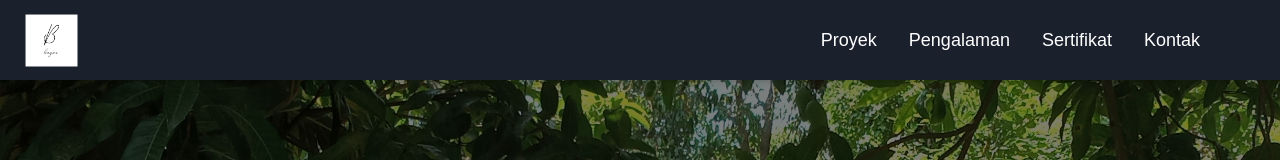
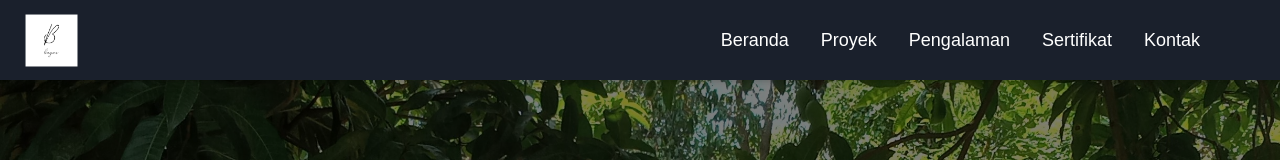
Before and after one commit to lolman-30/mesite, a React (Create React App) app: page / in a window 1280 px wide. Shown: the top 160 px of the page. Built offline with nearby package versions, Linux system fonts and the light colour scheme.

Commit message:
update adds home to the navbar section

```diff
--- a/src/components/Navbar.js
+++ b/src/components/Navbar.js
@@ -51,19 +51,22 @@ const Navbar = () => {
           flex="1"
           mr="10"
         >
-          {["Proyek", "Pengalaman", "Sertifikat", "Kontak"].map((item) => (
+          {["Beranda", "Proyek", "Pengalaman", "Sertifikat", "Kontak"].map(
+            (item) => (
               <Box
                 key={item}
                 as={Link}
-              to={`/${item.toLowerCase()}`}
+                to={item === "Beranda" ? "/" : `/${item.toLowerCase()}`}
                 _hover={{ textDecoration: "none" }}
                 mx="4"
+                onClick={scrollToTop}
               >
                 <Text fontSize="lg" fontFamily={montserratFont}>
                   {item}
                 </Text>
               </Box>
-          ))}
+            )
+          )}
         </Flex>
 
         {/* Mobile Menu Button */}
@@ -87,11 +90,12 @@ const Navbar = () => {
           zIndex="999"
           display={{ base: "flex", md: "none" }} // Show only on mobile
         >
-          {["Proyek", "Pengalaman", "Sertifikat", "Kontak"].map((item) => (
+          {["Beranda", "Proyek", "Pengalaman", "Sertifikat", "Kontak"].map(
+            (item) => (
               <Box
                 key={item}
                 as={Link}
-              to={`/${item.toLowerCase()}`}
+                to={item === "Beranda" ? "/" : `/${item.toLowerCase()}`}
                 _hover={{ textDecoration: "none" }}
                 onClick={scrollToTop}
                 py="2"
@@ -101,7 +105,8 @@ const Navbar = () => {
                   {item}
                 </Text>
               </Box>
-          ))}
+            )
+          )}
         </Flex>
       )}
     </>
```
Lines whose indentation alone changed are shown as unchanged.
